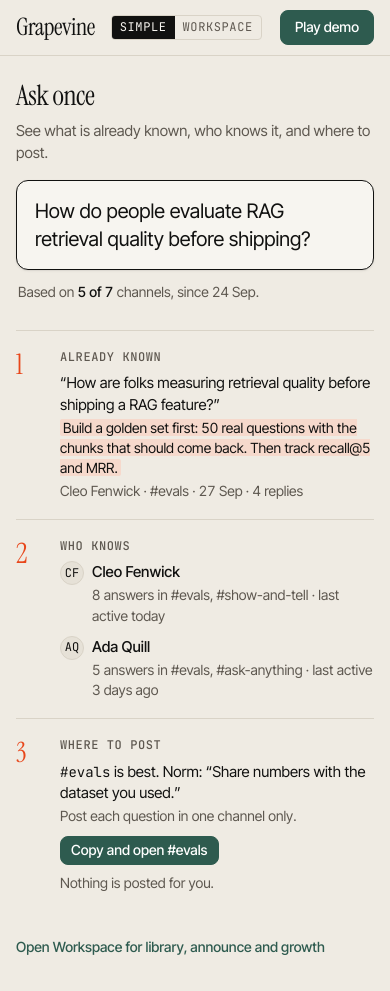
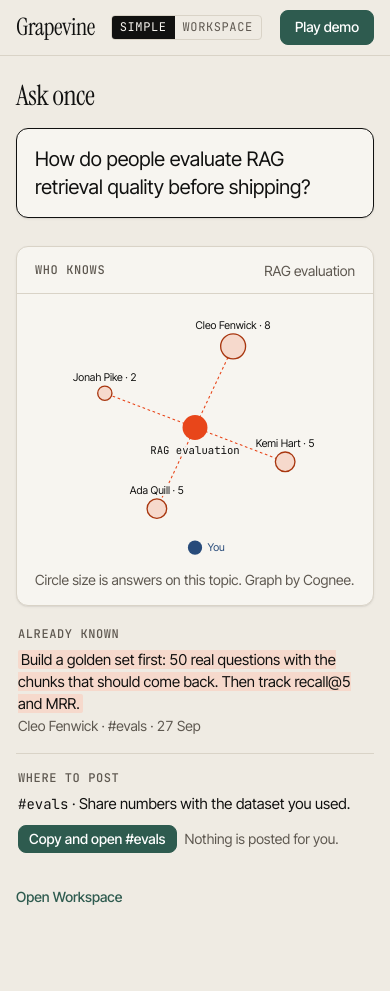
Before and after one commit to neomatrix369/grapevine, a Next.js app in the folder web/: page / in a window 390 px wide. After the commit the page ends 941 px from the top, so only its background shows below. Built offline with nearby package versions, Linux system fonts and the light colour scheme.

Commit message:
[cursor] feat(simple): put the knowledge graph on the first look
Judges should see who knows the topic before the posting machinery.

Built-with: Cursor

```diff
--- a/web/app/grapevine.css
+++ b/web/app/grapevine.css
@@ -96,15 +96,16 @@ td.num,th.num{white-space:nowrap}
 .graph text.mono{font-family:var(--font-mono)}
 .badges{display:flex;gap:4px;flex-wrap:wrap;margin-top:3px}
 
-/* Simple: question, then three numbered answers. No side menu. */
-.simple{width:100%;max-width:640px;margin:0 auto;padding:48px var(--space-6) 64px}
-.lede{color:var(--ink-muted);margin-top:8px;max-width:36em}
-.simple-answers{list-style:none;margin-top:28px}
-.srow{display:grid;grid-template-columns:28px minmax(0,1fr);gap:var(--space-4);padding:18px 0;border-top:1px solid var(--rule);align-items:start}
-.anum{font-family:var(--font-display);font-size:var(--text-display);line-height:1;color:var(--signal);letter-spacing:var(--tracking-display);padding-top:2px}
-.simple .srow .label{display:block;margin-bottom:6px}
-.simple .person{grid-template-columns:24px 1fr}
-.simple-more{margin-top:24px}
+/* Simple: question, graph, known answer, where to post. */
+.simple{width:100%;max-width:720px;margin:0 auto;padding:48px var(--space-6) 64px}
+.simple-graph{margin-top:28px}
+.simple-graph .ph .src{margin-left:auto}
+.simple-graph .caption{padding:0 18px 14px;margin-top:0}
+.simple-facts{margin-top:4px}
+.simple-facts section{padding:16px 2px;border-top:1px solid var(--rule)}
+.simple-facts section:first-child{border-top:0}
+.simple-facts .label{display:block;margin-bottom:6px}
+.simple-more{margin-top:16px}
 
 /* one screen: side menu | compose column | in-place panel */
 .shell{display:grid;grid-template-columns:176px minmax(0,1fr);min-height:calc(100vh - 56px)}
@@ -191,7 +192,7 @@ label.person{cursor:pointer}
   .rrow,.built .rrow{grid-template-columns:1fr;gap:6px;padding:12px 14px}
   .hright .who,.hright .tag{display:none}
   .hright{gap:var(--space-2)}
-  header{padding:0 16px}
+  header{padding:0 16px;flex-wrap:wrap;height:auto;min-height:56px}
   .simple{padding:24px 16px 32px}
   .kpis{grid-template-columns:1fr 1fr}
   .brand.big{font-size:calc(var(--text-display) * 1.6)}
--- a/web/components/inplace-panels.tsx
+++ b/web/components/inplace-panels.tsx
@@ -2,8 +2,9 @@
 
 import { useState } from "react";
 
+import { DotIcon, TickIcon } from "@/components/icons";
+import { KnowledgeGraph } from "@/components/knowledge-graph";
 import { Button } from "@/components/ui/button";
-import { DotIcon, TickIcon } from "@/components/icons";
 import {
   coverageLabel,
   postStatusLabel,
@@ -98,76 +99,6 @@ function LibraryPanel({ view }: { view: SampleView }) {
   );
 }
 
-function ExpertsGraph({ view }: { view: SampleView }) {
-  const people = view.experts.slice(0, 4);
-  const cx = 200;
-  const cy = 150;
-  const radius = 110;
-  const nodes = people.map((person, index) => {
-    const angle = -Math.PI / 2 + (index * 2 * Math.PI) / people.length + 0.4;
-    return { person, x: cx + radius * Math.cos(angle), y: cy + radius * Math.sin(angle) * 0.9 };
-  });
-
-  return (
-    <>
-      <svg
-        className="graph"
-        width="100%"
-        viewBox="0 0 400 310"
-        role="img"
-        aria-label={`Graph of ${people.length} experts on ${view.topicLabel}. List view available.`}
-      >
-        {nodes.map((node) => (
-          <line
-            key={`spoke-${node.person.id}`}
-            x1={cx}
-            y1={cy}
-            x2={node.x}
-            y2={node.y}
-            stroke="var(--signal)"
-            strokeWidth="1.2"
-            strokeDasharray="3 3"
-          />
-        ))}
-        <circle cx={cx} cy={cy} r="14" fill="var(--signal)" />
-        <text x={cx} y={cy + 30} textAnchor="middle" className="mono" stroke="var(--card)" strokeWidth="4" paintOrder="stroke">
-          {view.topicLabel}
-        </text>
-        {nodes.map((node) => (
-          <g key={node.person.id}>
-            <circle
-              cx={node.x}
-              cy={node.y}
-              r={6 + node.person.answers}
-              fill="var(--signal-soft)"
-              stroke="var(--signal-ink)"
-              strokeWidth="1.5"
-            />
-            <text
-              x={node.x}
-              y={node.y - 12 - node.person.answers}
-              textAnchor="middle"
-              stroke="var(--card)"
-              strokeWidth="4"
-              paintOrder="stroke"
-            >
-              {node.person.name} · {node.person.answers}
-            </text>
-          </g>
-        ))}
-        <circle cx={cx} cy={285} r="8" fill="var(--you)" />
-        <text x={cx + 14} y={289} style={{ fill: "var(--you)" }}>
-          You
-        </text>
-      </svg>
-      <p className="caption">
-        Knowledge graph by Cognee. Circle size and number are answers on this topic; line thickness is shared
-        threads. Blue lines are your own links, only you see them.
-      </p>
-    </>
-  );
-}
-
 function ExpertsPanel({ view }: { view: SampleView }) {
   const [graph, setGraph] = useState(false);
   const rows = view.experts.slice(0, 6);
@@ -193,7 +124,11 @@ function ExpertsPanel({ view }: { view: SampleView }) {
         </span>
       </div>
       {graph ? (
-        <ExpertsGraph view={view} />
+        <KnowledgeGraph
+          view={view}
+          listHint
+          caption="Knowledge graph by Cognee. Circle size and number are answers on this topic; line thickness is shared threads. Blue lines are your own links, only you see them."
+        />
       ) : (
         <>
           <table>
--- /dev/null
+++ b/web/components/knowledge-graph.tsx
@@ -0,0 +1,71 @@
+import type { SampleView } from "@/lib/sample-data";
+
+type KnowledgeGraphProps = {
+  view: SampleView;
+  caption: string;
+  listHint?: boolean;
+};
+
+export function KnowledgeGraph({ view, caption, listHint = false }: KnowledgeGraphProps) {
+  const people = view.experts.slice(0, 4);
+  const cx = 200;
+  const cy = 150;
+  const radius = 110;
+  const nodes = people.map((person, index) => {
+    const angle = -Math.PI / 2 + (index * 2 * Math.PI) / people.length + 0.4;
+    return { person, x: cx + radius * Math.cos(angle), y: cy + radius * Math.sin(angle) * 0.9 };
+  });
+  const aria = listHint
+    ? `Graph of ${people.length} experts on ${view.topicLabel}. List view available.`
+    : `Graph of ${people.length} experts on ${view.topicLabel}.`;
+
+  return (
+    <>
+      <svg className="graph" width="100%" viewBox="0 0 400 310" role="img" aria-label={aria}>
+        {nodes.map((node) => (
+          <line
+            key={`spoke-${node.person.id}`}
+            x1={cx}
+            y1={cy}
+            x2={node.x}
+            y2={node.y}
+            stroke="var(--signal)"
+            strokeWidth="1.2"
+            strokeDasharray="3 3"
+          />
+        ))}
+        <circle cx={cx} cy={cy} r="14" fill="var(--signal)" />
+        <text x={cx} y={cy + 30} textAnchor="middle" className="mono" stroke="var(--card)" strokeWidth="4" paintOrder="stroke">
+          {view.topicLabel}
+        </text>
+        {nodes.map((node) => (
+          <g key={node.person.id}>
+            <circle
+              cx={node.x}
+              cy={node.y}
+              r={6 + node.person.answers}
+              fill="var(--signal-soft)"
+              stroke="var(--signal-ink)"
+              strokeWidth="1.5"
+            />
+            <text
+              x={node.x}
+              y={node.y - 12 - node.person.answers}
+              textAnchor="middle"
+              stroke="var(--card)"
+              strokeWidth="4"
+              paintOrder="stroke"
+            >
+              {node.person.name} · {node.person.answers}
+            </text>
+          </g>
+        ))}
+        <circle cx={cx} cy={285} r="8" fill="var(--you)" />
+        <text x={cx + 14} y={289} style={{ fill: "var(--you)" }}>
+          You
+        </text>
+      </svg>
+      <p className="caption">{caption}</p>
+    </>
+  );
+}
--- a/web/components/simple-ask.tsx
+++ b/web/components/simple-ask.tsx
@@ -2,31 +2,22 @@
 
 import { useState } from "react";
 
+import { KnowledgeGraph } from "@/components/knowledge-graph";
 import { Button } from "@/components/ui/button";
-import type { Person, SampleView } from "@/lib/sample-data";
+import type { SampleView } from "@/lib/sample-data";
 
 type SimpleAskProps = {
   view: SampleView;
   onOpenWorkspace: () => void;
 };
 
-function Avatar({ person }: { person: Person }) {
-  return (
-    <span className="av" aria-hidden="true">
-      {person.initials}
-    </span>
-  );
-}
-
 export function SimpleAsk({ view, onOpenWorkspace }: SimpleAskProps) {
   const [draft, setDraft] = useState(view.question);
   const known = view.known;
-  const who = view.whoToTag.slice(0, 2);
 
   return (
     <main className="simple" id="view-simple" role="tabpanel" aria-labelledby="tab-simple">
       <h1>Ask once</h1>
-      <p className="lede">See what is already known, who knows it, and where to post.</p>
       <div className="compose">
         <label htmlFor="simple-q" className="sr-only">
           Your question
@@ -39,74 +30,45 @@ export function SimpleAsk({ view, onOpenWorkspace }: SimpleAskProps) {
           placeholder="Type your question once"
         />
       </div>
-      <p className="confid">
-        <span>
-          Based on{" "}
-          <b>
-            {view.channelsRead} of {view.channelsTotal}
-          </b>{" "}
-          channels, since {view.cutoff}.
-        </span>
-      </p>
-      <ol className="simple-answers" aria-label="Answers">
-        <li className="srow">
-          <span className="anum" aria-hidden="true">
-            1
-          </span>
-          <div>
+
+      <section className="panel simple-graph" aria-label="Who knows">
+        <div className="ph">
+          <span className="label">Who knows</span>
+          <span className="src">{view.topicLabel}</span>
+        </div>
+        <KnowledgeGraph
+          view={view}
+          caption="Circle size is answers on this topic. Graph by Cognee."
+        />
+      </section>
+
+      <div className="simple-facts">
+        <section>
           <span className="label">Already known</span>
-            <div>&ldquo;{known.title}&rdquo;</div>
-            <p className="src">
+          <p>
             <span className="snip">{known.snippet}</span>
           </p>
           <p className="src">
-              {known.authorName} · #{known.channel} · {known.date} · {known.replies} replies
+            {known.authorName} · #{known.channel} · {known.date}
           </p>
-          </div>
-        </li>
-        <li className="srow">
-          <span className="anum" aria-hidden="true">
-            2
-          </span>
-          <div>
-            <span className="label">Who knows</span>
-            <div className="people">
-              {who.map((person) => (
-                <div className="person" key={person.id}>
-                  <Avatar person={person} />
-                  <span>
-                    <b style={{ fontWeight: 500 }}>{person.name}</b>
-                    <span className="src" style={{ display: "block" }}>
-                      {person.answersLine} · last active {person.lastActive}
-                    </span>
-                  </span>
-                </div>
-              ))}
-            </div>
-          </div>
-        </li>
-        <li className="srow">
-          <span className="anum" aria-hidden="true">
-            3
-          </span>
-          <div>
+        </section>
+        <section>
           <span className="label">Where to post</span>
           <p>
-              <span className="ch">#{view.best.name}</span> is best. Norm: &ldquo;{view.best.norm}&rdquo;
+            <span className="ch">#{view.best.name}</span> · {view.best.norm}
           </p>
-            <p className="src">{view.crossPostRule.text.split(". ")[0]}.</p>
           <div className="acts">
             <Button size="sm">Copy and open #{view.best.name}</Button>
             <span className="src" style={{ margin: 0 }}>
               Nothing is posted for you.
             </span>
           </div>
+        </section>
       </div>
-        </li>
-      </ol>
+
       <p className="simple-more">
         <button className="more" type="button" onClick={onOpenWorkspace}>
-          Open Workspace for library, announce and growth
+          Open Workspace
         </button>
       </p>
     </main>
```
Also changed, not shown: 2 other files (tests, documents, lock files or other folders). Lines whose indentation alone changed are shown as unchanged.
